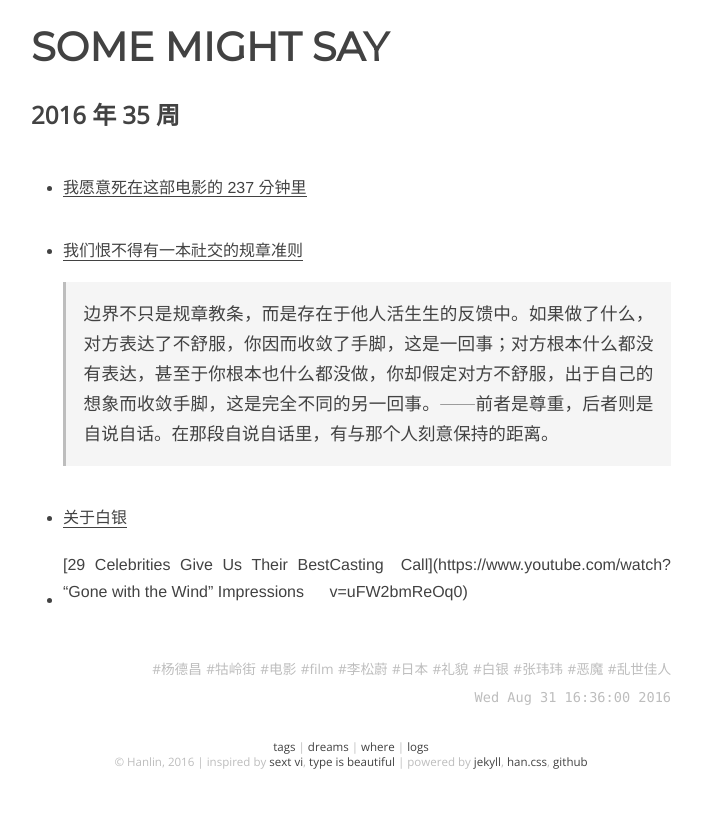
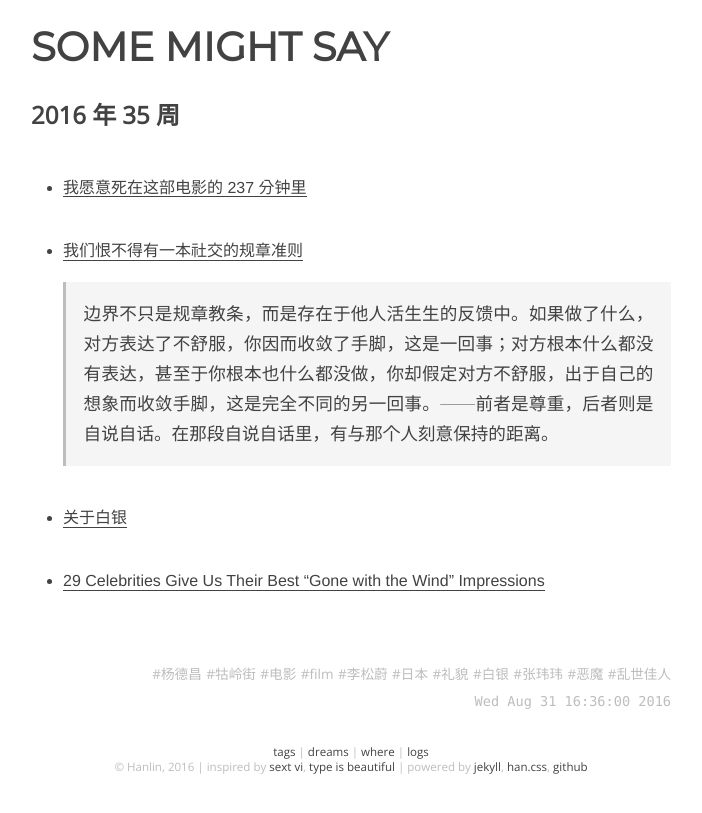
Before and after one commit to onion7878/word, a Jekyll site: the page built from _posts/logs/2016-01-01-35.md, in a window 1280 px wide. Shown: the top 813 px of the page, without its empty margins (289-991 px from the left). Built offline with Jekyll 4.4.1, drawn with Linux system fonts in a browser that asks for light colours.

Commit message:
try to fix url issues, add new week log

```diff
--- a/_posts/logs/2016-01-01-35.md
+++ b/_posts/logs/2016-01-01-35.md
@@ -16,4 +16,4 @@ tags: [杨德昌, 牯岭街, 电影, film, 李松蔚, 日本, 礼貌, 白银,
 
 - [关于白银](http://www.jiemian.com/article/828989.html)
 
-- [29 Celebrities Give Us Their Best “Gone with the Wind” Impressions | Casting Call](https://www.youtube.com/watch?v=uFW2bmReOq0)
+- [29 Celebrities Give Us Their Best "Gone with the Wind" Impressions](https://www.youtube.com/watch?v=uFW2bmReOq0)
```
Also changed, not shown: _posts/logs/2016-01-01-36.md (added, +15 -0 lines).
